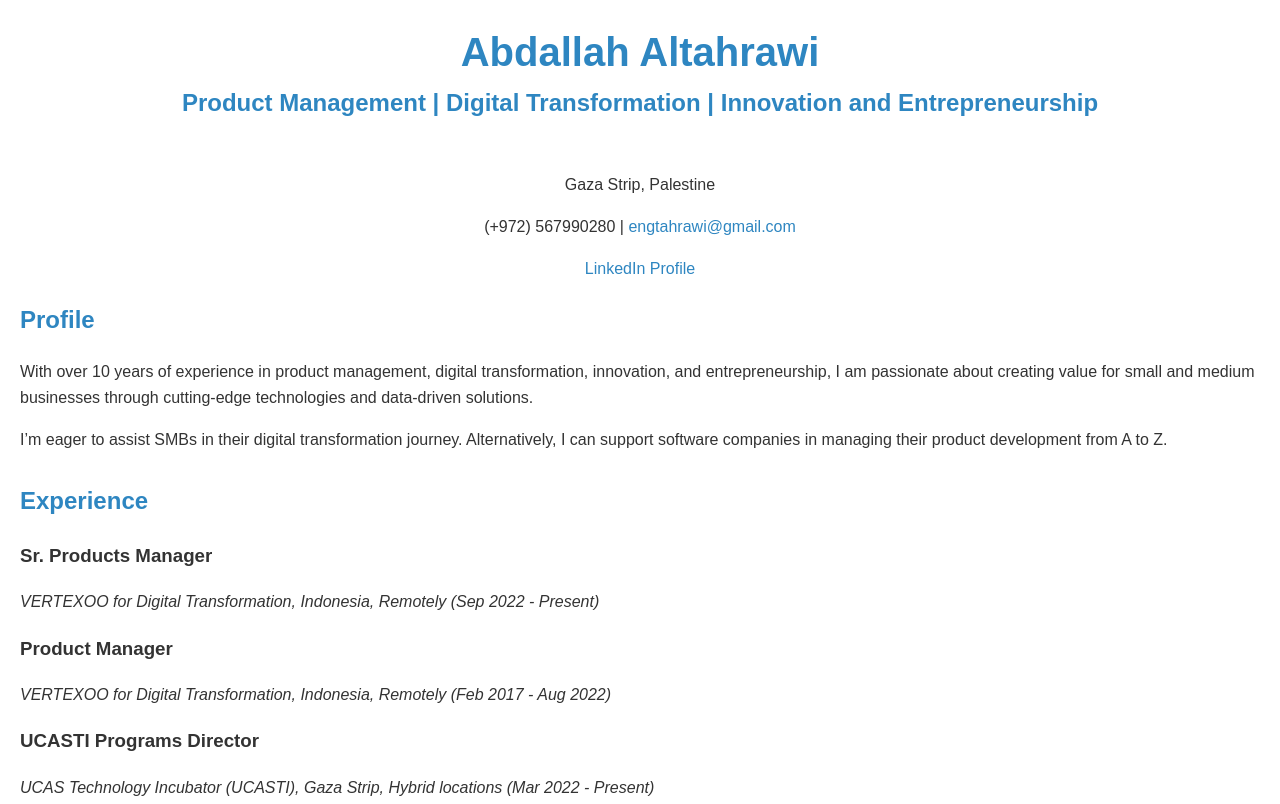
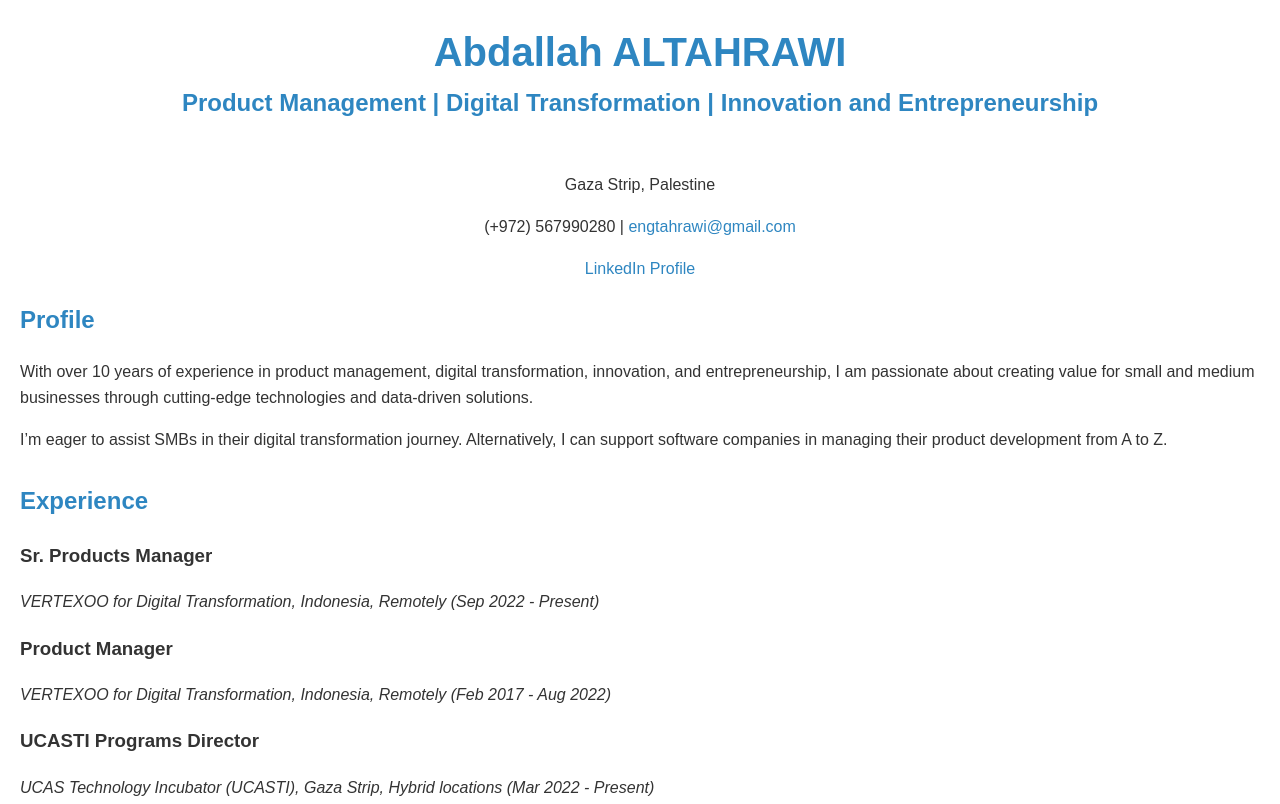
Before and after one commit to engtahrawi/mycv, a plain HTML site: page index.html in a window 1280 px wide. Shown: the top 804 px of the page. Drawn offline with Linux system fonts and the light colour scheme.

Commit message:
Update index.html capital name

```diff
--- a/index.html
+++ b/index.html
@@ -58,7 +58,7 @@
 <body>
 
     <div class="header">
-        <h1>Abdallah Altahrawi</h1>
+        <h1>Abdallah ALTAHRAWI</h1>
         <h2>Product Management | Digital Transformation | Innovation and Entrepreneurship</h2>
     </div>
 
```
